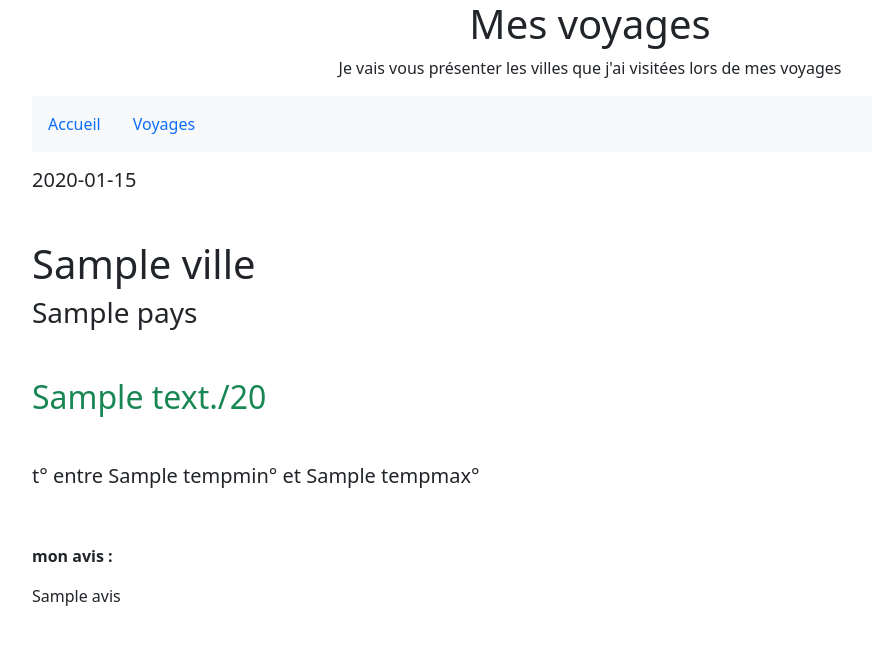
After one commit to briacl/mesvoyages, a Symfony app: template templates/pages/voyage.html.twig in a window 1280 px wide. The commit adds this page. Shown: the top 645 px of the page, without its empty margins (50-922 px from the left). Run offline with Twig, Linux system fonts and the light colour scheme; the template is opened without the code that fills it: most values are stand-ins (such as "Sample title", 1, 10 or a date in 2020); some libraries are stand-ins or nearby versions.

Commit message:
Phase 10 : ORM (Affichage détaillé d'une visite)

```diff
--- /dev/null
+++ b/templates/pages/voyage.html.twig
@@ -0,0 +1,28 @@
+{% extends "basefront.html.twig" %}
+
+{% block body %}
+    <div class="row mt-3">
+        <div class="col">
+            <h5>{{ visite.datecreationstring }}</h5>
+            <h1 class="test-primary mt-5">{{ visite.ville }}</h1>
+            <h3>{{ visite.pays }}</h3>
+            {% if visite.note>=10 %}
+                <h2 class="text-success mt-5">{{ visite.note }}/20</h2>
+            {% else %}
+                <h2 class="test-danger mt-5">{{ visite.note }}/20</h2>
+            {% endif %}
+            <h5 class="mt-5">t° entre {{ visite.tempmin }}° et {{ visite.tempmax }}°</h5>
+        </div>
+        <div class="col">
+            <!-- emplacement photo -->
+        </div>
+    </div>
+    <div class="row mt-5">
+        <div class="col md-12">
+            <p><strong>mon avis : </strong></p>
+            <p>
+                    {{ visite.avis }}
+            </p>
+        </div>
+    </div>
+{% endblock %}
--- a/templates/pages/voyages.html.twig
+++ b/templates/pages/voyages.html.twig
@@ -6,8 +6,8 @@
             <tr>
                 <th class='text-left align-top' scope='col'>
                     Ville
-                    <a href="{{ path('voyages', {champ:'ville', ordre:'ASC'}) }}" class="btn btn-primary btn-sm active" role="button" aria-pressed="true">Haut</a>
-                    <a href="{{ path('voyages', {champ:'ville', ordre:'DESC'}) }}" class="btn btn-primary btn-sm active" role="button" aria-pressed="true">Bas</a>
+                    <a href="{{ path('voyages', {champ:'ville', ordre:'ASC'}) }}" class="btn btn-primary btn-sm active" role="button" aria-pressed="true"><</a>
+                    <a href="{{ path('voyages', {champ:'ville', ordre:'DESC'}) }}" class="btn btn-primary btn-sm active" role="button" aria-pressed="true">></a>
                     <form class="form-inline mt-1" method="POST" action="{{ path('voyages.findallequal', {champ:'ville'}) }}">
                         <div class="form-group mr-1 mb-2">
                             <input type="text" class="sm" name="recherche">
@@ -37,7 +37,7 @@
                 <tr>
                     <td>
                         <h5 class='text-primary'>
-                            <a href='#'>{{ visite.ville }}</a>
+                            <a href='{{ path('voyages.showone', {id:visite.id}) }}'>{{ visite.ville }}</a>
                         </h5>
                     </td>
                     <td>
```
Also changed, not shown: src/Controller/VoyagesController.php (+7 -0 lines).
